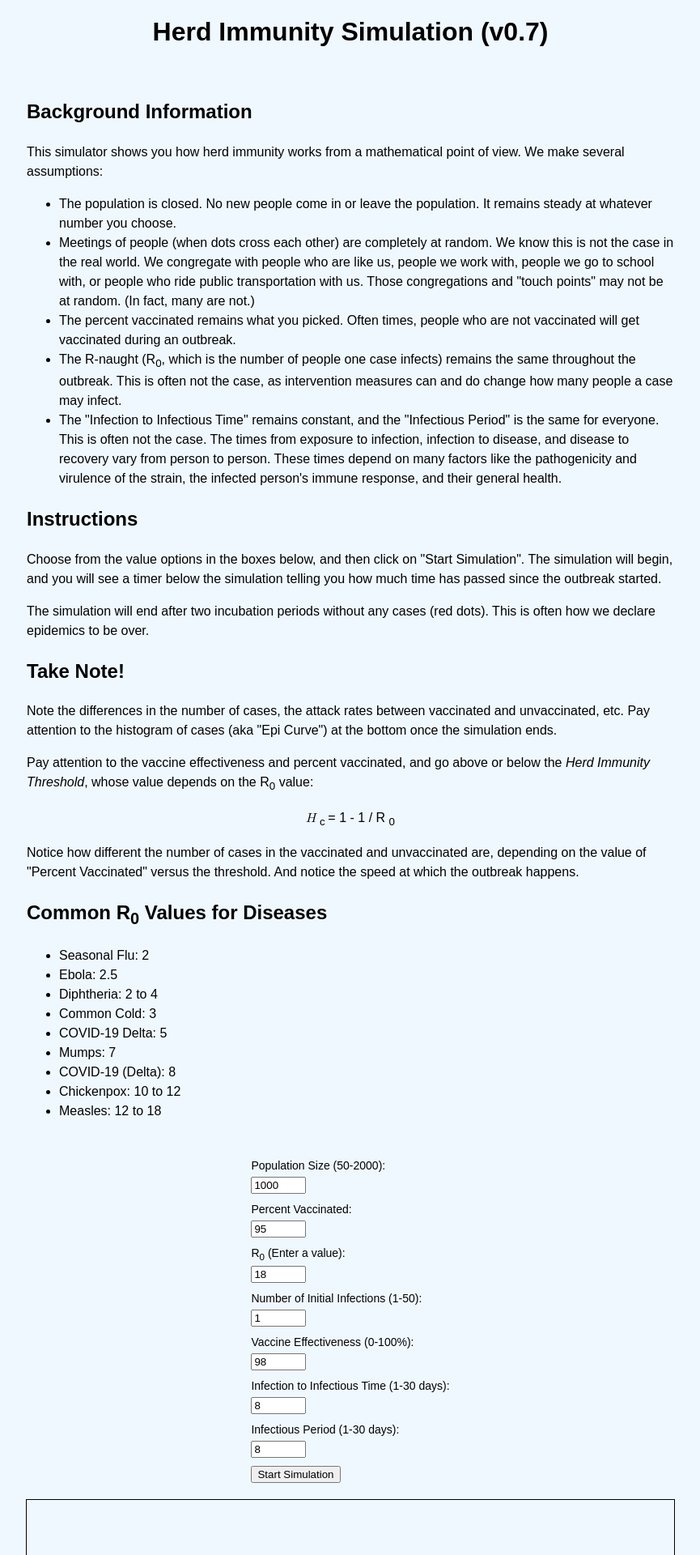
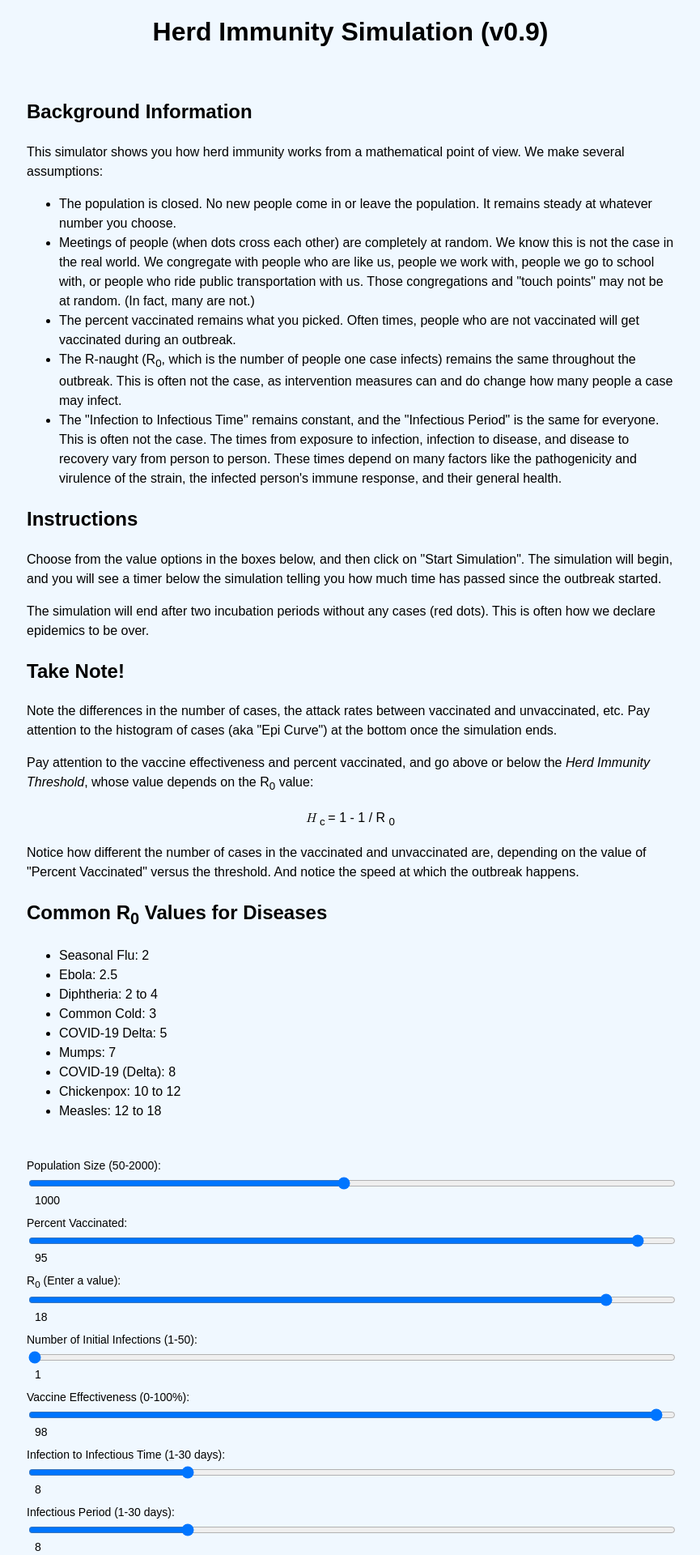
Before and after one commit to RFNajera/rfnajera.github.io, a Jekyll site: the page herd_immunity_simulation.html, which Jekyll copies as it is, in a window 1280 px wide. Shown: the top 1920 px of the page at 81% size, without its empty margins (207-1072 px from the left). Built offline with Jekyll 4.4.1, drawn with Linux system fonts in a browser that asks for light colours.

Commit message:
Update herd_immunity_simulation.html
v 0.9 added sliders instead of boxes

```diff
--- a/herd_immunity_simulation.html
+++ b/herd_immunity_simulation.html
@@ -36,15 +36,21 @@
 
         .input-container {
             margin: 10px 0;
+            width: 800px; /* Match the width of the simulation box */
+        }
+
+        input[type="range"] {
+            width: 100%; /* Make the slider fill the container */
+            margin-top: 5px;
         }
 
         label {
             font-size: 14px;
         }
 
-        input[type="number"] {
-            margin-top: 5px;
-            width: 60px;
+        span {
+            font-size: 14px;
+            margin-left: 10px;
         }
 
         #result {
@@ -79,7 +85,7 @@
 </head>
 
 <body>
-    <h1>Herd Immunity Simulation (v0.7)</h1>
+    <h1>Herd Immunity Simulation (v0.9)</h1>
     <div id="instructions"
         style="max-width: 800px; text-align: left; margin-top: 20px; margin-bottom: 20px; font-size: 16px; line-height: 1.5;">
         <h2>Background Information</h2>
@@ -173,31 +179,38 @@
     <div id="controls">
         <div class="input-container">
             <label for="population">Population Size (50-2000):</label><br>
-            <input type="number" id="population" min="50" max="2000" step="10" value="1000">
+            <input type="range" id="population" min="50" max="2000" step="10" value="1000" oninput="updateSliderValue('population', this.value)">
+            <span id="population-value">1000</span>
         </div>
         <div class="input-container">
             <label for="vaccinated">Percent Vaccinated:</label><br>
-            <input type="number" id="vaccinated" min="0" max="100" step="1" value="95">
+            <input type="range" id="vaccinated" min="0" max="100" step="1" value="95" oninput="updateSliderValue('vaccinated', this.value)">
+            <span id="vaccinated-value">95</span>
         </div>
         <div class="input-container">
             <label for="r0">R<sub>0</sub> (Enter a value):</label><br>
-            <input type="number" id="r0" min="0" step="0.1" value="18">
+            <input type="range" id="r0" min="0" max="20" step="0.1" value="18" oninput="updateSliderValue('r0', this.value)">
+            <span id="r0-value">18</span>
         </div>
         <div class="input-container">
             <label for="initial-infected">Number of Initial Infections (1-50):</label><br>
-            <input type="number" id="initial-infected" min="1" max="50" step="1" value="1">
+            <input type="range" id="initial-infected" min="1" max="50" step="1" value="1" oninput="updateSliderValue('initial-infected', this.value)">
+            <span id="initial-infected-value">1</span>
         </div>
         <div class="input-container">
             <label for="vaccine-effectiveness">Vaccine Effectiveness (0-100%):</label><br>
-            <input type="number" id="vaccine-effectiveness" min="0" max="100" step="1" value="98">
+            <input type="range" id="vaccine-effectiveness" min="0" max="100" step="1" value="98" oninput="updateSliderValue('vaccine-effectiveness', this.value)">
+            <span id="vaccine-effectiveness-value">98</span>
         </div>
         <div class="input-container">
             <label for="infection-to-infectious">Infection to Infectious Time (1-30 days):</label><br>
-            <input type="number" id="infection-to-infectious" min="1" max="30" step="1" value="8">
+            <input type="range" id="infection-to-infectious" min="1" max="30" step="1" value="8" oninput="updateSliderValue('infection-to-infectious', this.value)">
+            <span id="infection-to-infectious-value">8</span>
         </div>
         <div class="input-container">
             <label for="infectious-period">Infectious Period (1-30 days):</label><br>
-            <input type="number" id="infectious-period" min="1" max="30" step="1" value="8">
+            <input type="range" id="infectious-period" min="1" max="30" step="1" value="8" oninput="updateSliderValue('infectious-period', this.value)">
+            <span id="infectious-period-value">8</span>
         </div>
         <button onclick="startSimulation()">Start Simulation</button>
     </div>
```
Also changed, not shown: other parts of herd_immunity_simulation.html (+4 -0 lines).
